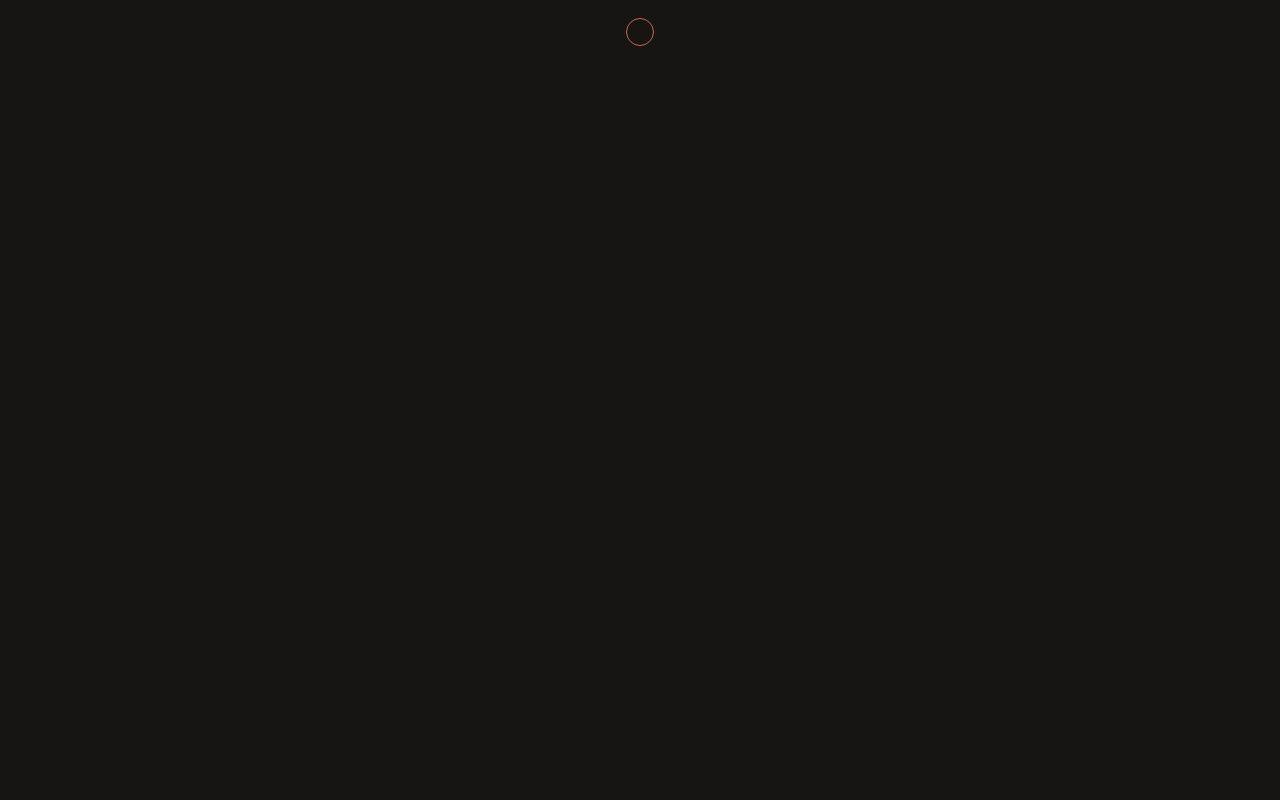
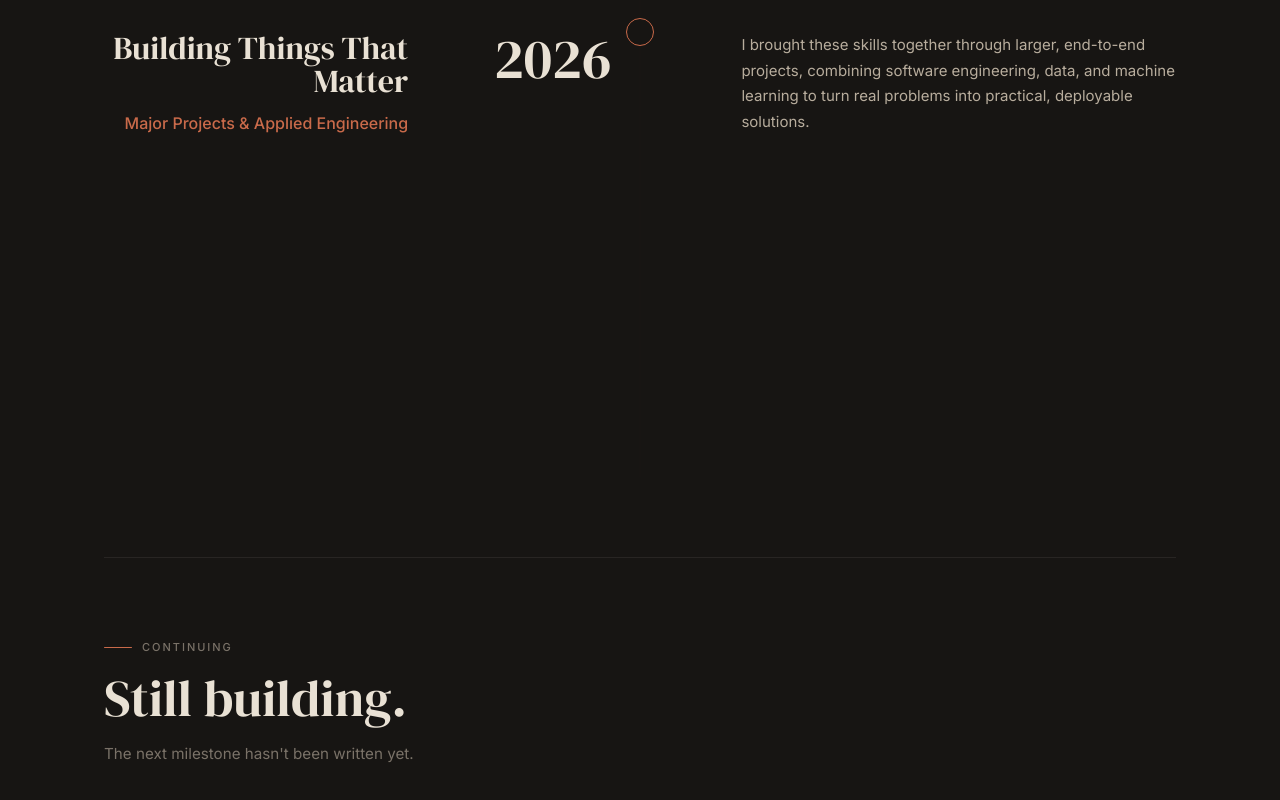
Before and after one commit to Jatin0422/Portfolio, a React app: page /experience in a window 1280 px wide. Shown: the part 1624-2424 px from the top of the page. Before the commit the page ends 1921 px from the top, so only its background shows below. Built offline with nearby package versions, Linux system fonts and the light colour scheme; the HTML template or start-up script is replaced by a standard one.

Commit message:
codex changes v2

```diff
--- a/src/components/experience/ExperienceSection.jsx
+++ b/src/components/experience/ExperienceSection.jsx
@@ -18,7 +18,7 @@ export default function ExperienceSection() {
     const timeline = timelineRef.current, spider = timeline.querySelector('.experience-spider'), thread = timeline.querySelector('.experience-thread')
     const nodes = [...timeline.querySelectorAll('.experience-node')], events = [...timeline.querySelectorAll('.experience-event')]
     const update = () => {
-      const rect = timeline.getBoundingClientRect(), y = Math.min(PATH_HEIGHT, Math.max(0, -rect.top / Math.max(1, timeline.offsetHeight - window.innerHeight * .55)) * PATH_HEIGHT)
+      const rect = timeline.getBoundingClientRect(), y = Math.min(PATH_HEIGHT, Math.max(0, -rect.top / Math.max(1, timeline.offsetHeight - window.innerHeight * .25)) * PATH_HEIGHT)
       thread.style.clipPath = `inset(0 0 ${PATH_HEIGHT - y}px 0)`
       spider.style.top = `${y - 4}px`
       nodes.forEach(node => node.classList.toggle('is-filled', y >= Number(node.dataset.y)))
@@ -34,5 +34,6 @@ export default function ExperienceSection() {
       {EVENTS.map(([year, heading, title, description], i) => { const y = 95 + i * 220; return <article className="experience-event" style={{ top: y }} key={heading}><div className="experience-main"><h3>{heading}</h3><div>{title}</div></div><div className="experience-year">{year}</div><p>{description}</p></article> })}
       {EVENTS.map(([, heading], i) => <div className="experience-node" data-y={95 + i * 220} style={{ top: 95 + i * 220 }} key={heading}><NodeWeb/></div>)}
     </div>
+    <footer className="experience-closing"><span className="experience-label">Continuing</span><h2>Still building.</h2><p>The next milestone hasn't been written yet.</p></footer>
   </div></section>
 }
--- a/src/styles/index.css
+++ b/src/styles/index.css
@@ -267,7 +267,7 @@ html, body { overflow-x: hidden; max-width: 100%; }
 .experience-intro { display: grid; grid-template-columns: 1fr 1fr; gap: 80px; align-items: end; padding: 64px 0; border-top: 1px solid var(--border-subtle); }
 .experience-intro h2 { font-size: clamp(2rem, 4vw, 3.2rem); }
 .experience-intro p { max-width: 470px; margin: 0; }
-.experience-timeline { position: relative; height: 1120px; isolation: isolate; }
+.experience-timeline { position: relative; height: 1500px; isolation: isolate; }
 .experience-base-line { position: absolute; top: 0; bottom: 80px; left: 50%; width: 1px; transform: translateX(-50%); background: rgba(201,106,74,.025); }
 .experience-thread { position: absolute; top: 0; left: 50%; width: 35px; height: 1035px; transform: translateX(-50%); clip-path: inset(0 0 1035px 0); z-index: 4; pointer-events: none; }
 .experience-thread img { display: block; width: 35px; height: 1035px; max-width: none; }
@@ -284,6 +284,9 @@ html, body { overflow-x: hidden; max-width: 100%; }
 .experience-main div { margin-top: 14px; color: var(--accent); font-size: 1rem; font-weight: 500; line-height: 1.3; }
 .experience-year { color: var(--text-primary); font-family: var(--font-serif); font-size: 3.5rem; line-height: .95; transform: translateX(-28px); }
 .experience-event p { max-width: 520px; margin: 0; padding-left: 80px; color: var(--text-secondary); font-size: .9375rem; line-height: 1.7; }
+.experience-closing { padding: 72px 0 20px; border-top: 1px solid var(--border-subtle); }
+.experience-closing h2 { margin: 16px 0 0; color: var(--text-primary); font-family: var(--font-serif); font-size: clamp(2rem, 4vw, 3.2rem); font-weight: 400; line-height: 1.05; }
+.experience-closing p { margin: 18px 0 0; color: var(--text-muted); font-size: .95rem; }
 @media (max-width: 900px) { .experience-event { grid-template-columns: 42% 14% 44%; } .experience-main { padding-right: 42px; transform: none; } .experience-event p { padding-left: 48px; } .experience-main h3 { font-size: 1.7rem; } .experience-year { font-size: 3rem; transform: none; } }
-@media (max-width: 720px) { .experience-wrap { padding: 0 16px 88px; } .experience-hero { min-height: auto; padding: 112px 0 72px; } .experience-intro { grid-template-columns: 1fr; gap: 20px; padding: 44px 0; } .experience-timeline { height: 1540px; } .experience-base-line { left: 26px; bottom: 0; } .experience-thread { left: 9px; } .experience-spider { left: 26px; width: 64px; height: 88px; } .experience-node { left: 26px; width: 24px; height: 24px; } .experience-event { left: 68px; right: 0; grid-template-columns: 1fr; gap: 8px; } .experience-main { padding: 0; text-align: left; } .experience-main h3 { font-size: 1.65rem; } .experience-year { order: -1; font-size: 1.75rem; } .experience-event p { max-width: 100%; padding: 0; font-size: .9rem; } }
+@media (max-width: 720px) { .experience-wrap { padding: 0 16px 88px; } .experience-hero { min-height: auto; padding: 112px 0 72px; } .experience-intro { grid-template-columns: 1fr; gap: 20px; padding: 44px 0; } .experience-timeline { height: 1800px; } .experience-base-line { left: 26px; bottom: 0; } .experience-thread { left: 9px; } .experience-spider { left: 26px; width: 64px; height: 88px; } .experience-node { left: 26px; width: 24px; height: 24px; } .experience-event { left: 68px; right: 0; grid-template-columns: 1fr; gap: 8px; } .experience-main { padding: 0; text-align: left; } .experience-main h3 { font-size: 1.65rem; } .experience-year { order: -1; font-size: 1.75rem; } .experience-event p { max-width: 100%; padding: 0; font-size: .9rem; } .experience-closing { padding-top: 56px; } }
 @media (prefers-reduced-motion: reduce) { .experience-event, .experience-node-web { transition: none; } }
```
